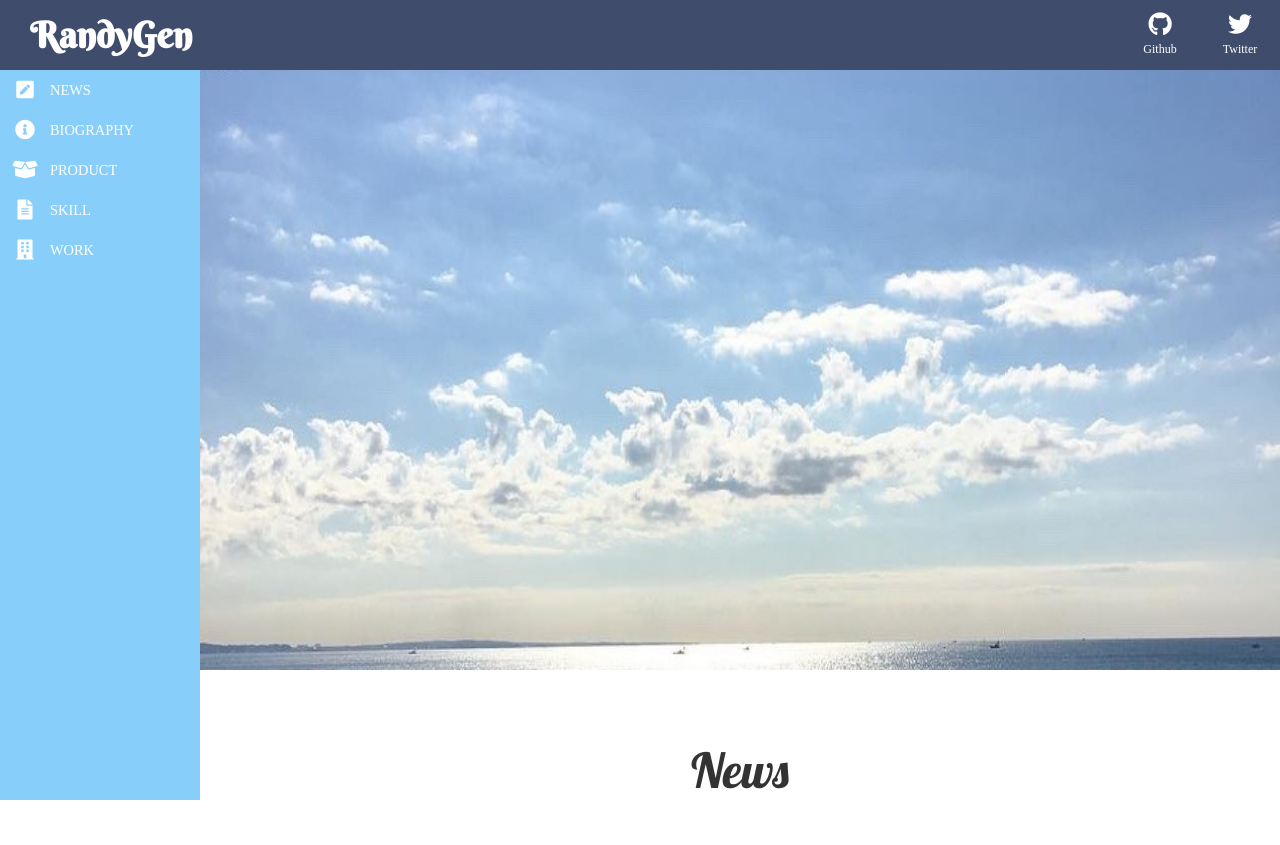
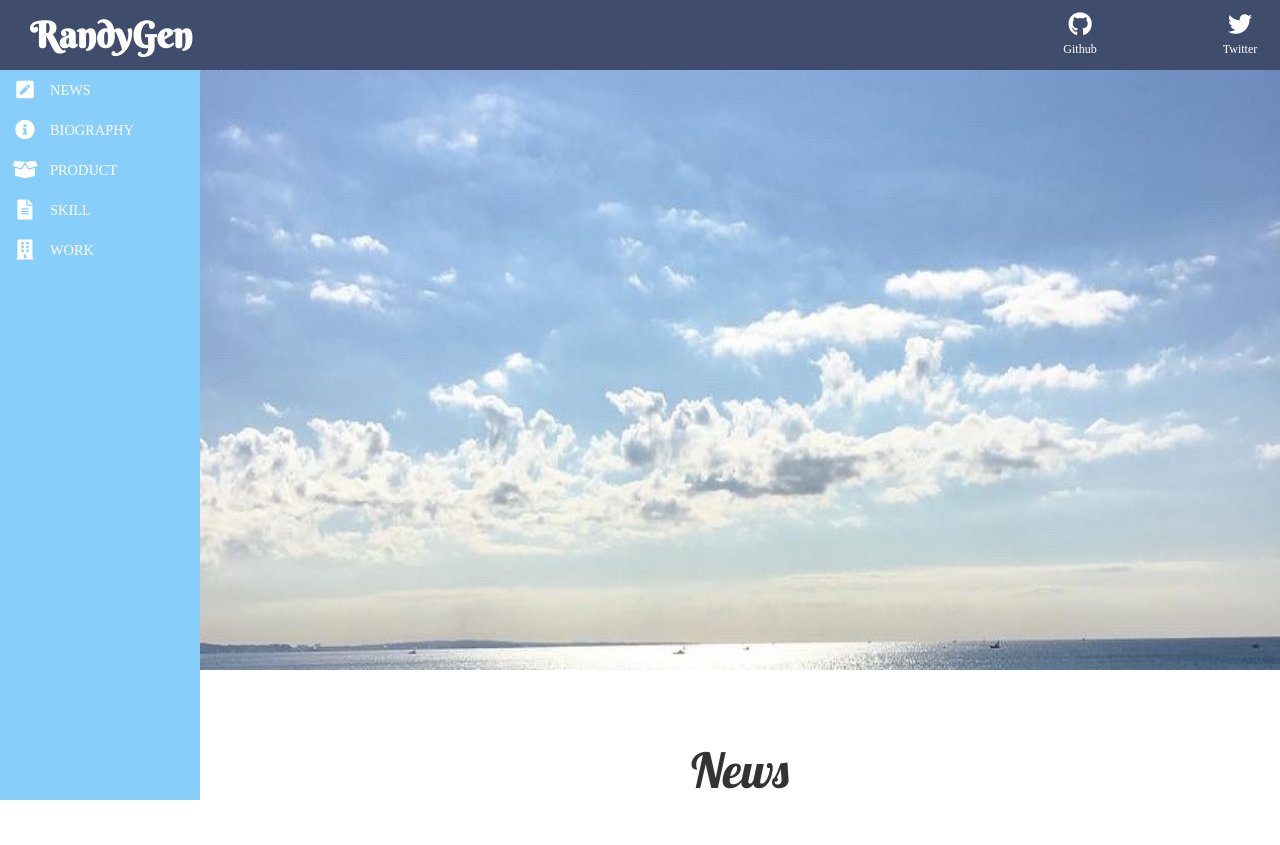
Before and after one commit to RandyGen/RandyGen.github.io, a plain HTML site: page index.html in a window 1280 px wide. Shown: the top 845 px of the page. Drawn offline with Linux system fonts and the light colour scheme.

Commit message:
Update style.css

```diff
--- a/css/style.css
+++ b/css/style.css
@@ -86,6 +86,11 @@ h1 a:hover {
 	position: absolute; /*ボックスの配置方法(absoluteは絶対位置配置)*/
 	top: 0; /*上からの距離(positionで指定している場合に適用)*/
 	right: 80px; /*右からの距離(positionで指定している場合に適用)*/
+}
+.contact {
+	position: absolute; /*ボックスの配置方法(absoluteは絶対位置配置)*/
+	top: 0; /*上からの距離(positionで指定している場合に適用)*/
+	right: 160px; /*右からの距離(positionで指定している場合に適用)*/
 }
 .info {
 	font-size: 1em; /*フォントサイズ指定(emはフォントの高さを１とした相対指定)*/
```
